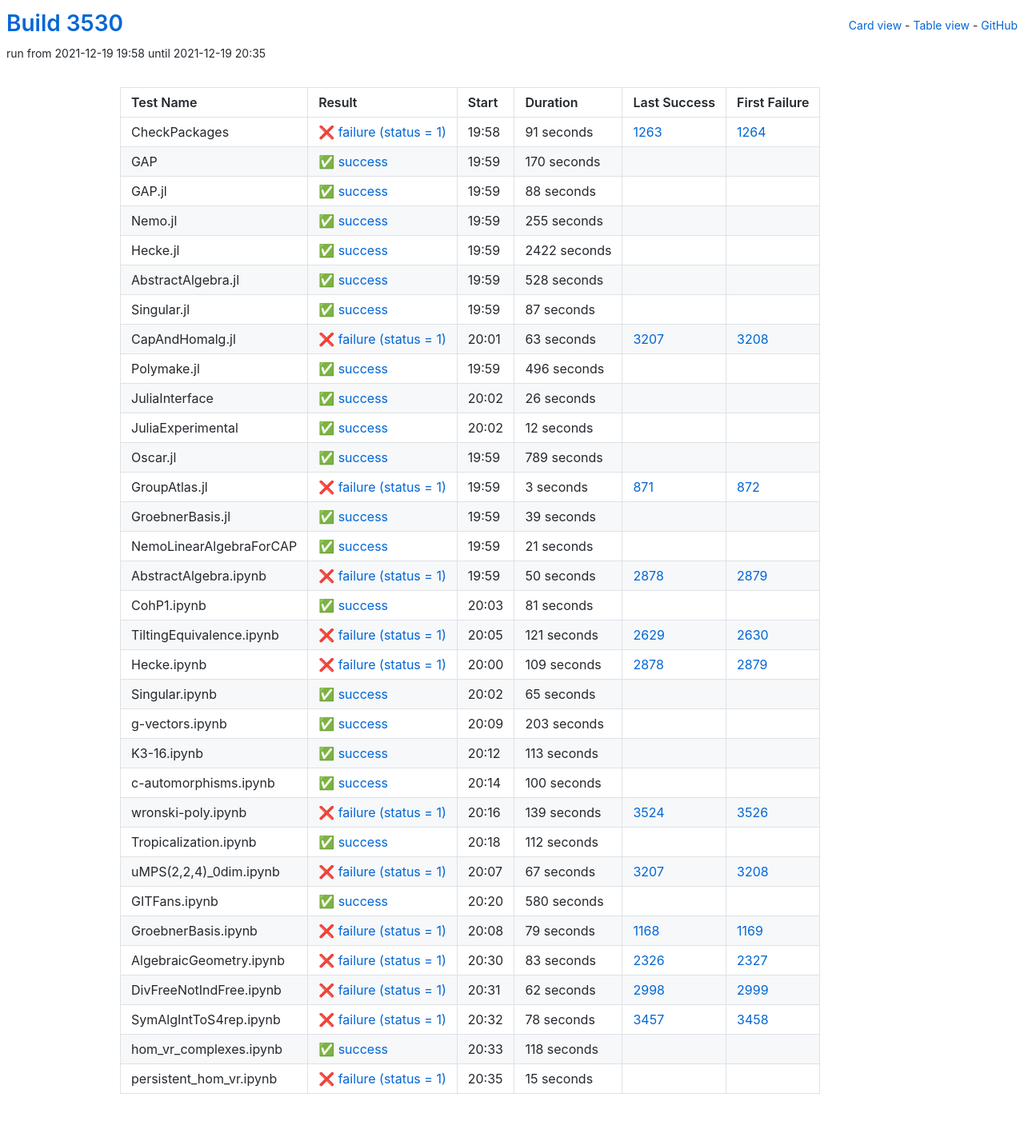
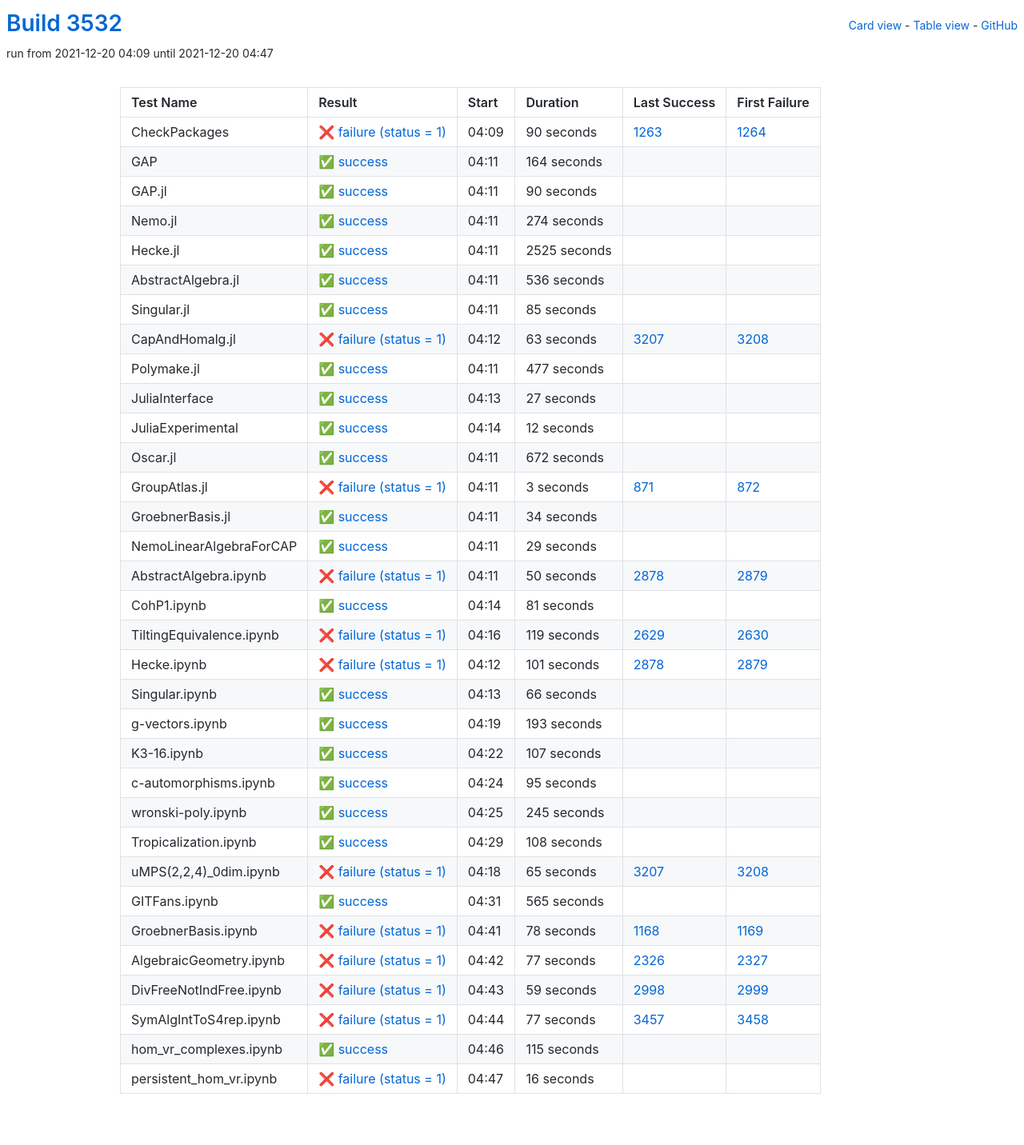
Before and after one commit to oscar-system/oscar-ci-status-stable, a Jekyll site: the page built from table.html, in a window 1280 px wide. Shown: the whole page at 80% size. Built offline with Jekyll 4.4.1, drawn with Linux system fonts in a browser that asks for light colours.

Commit message:
Build #3532

```diff
--- a/_data/ci.yml
+++ b/_data/ci.yml
@@ -1,6 +1,6 @@
 ---
-build: 3530
-build_url: https://oscarci.mathematik.uni-kl.de/job/oscar-stable/3530/
+build: 3532
+build_url: https://oscarci.mathematik.uni-kl.de/job/oscar-stable/3532/
 job: oscar-stable
 organization: oscar-system
 repo: oscar-ci-status-stable
@@ -8,92 +8,92 @@ repourl: https://github.com/oscar-system/oscar-ci-status-stable
 tests:
 - name: CheckPackages
   id: checkpackages
-  log: https://oscarci.mathematik.uni-kl.de/job/oscar-stable/3530/artifact/logs/build-3530/CheckPackages.log
-  start: 2021-12-19 19:58
+  log: https://oscarci.mathematik.uni-kl.de/job/oscar-stable/3532/artifact/logs/build-3532/CheckPackages.log
+  start: 2021-12-20 04:09
   success: false
   exitcode: 1
   status: failure
-  duration: 91
+  duration: 90
   last_success: 1263
   last_success_url: https://oscarci.mathematik.uni-kl.de/job/oscar-stable/1263/
   first_failure: 1264
   first_failure_url: https://oscarci.mathematik.uni-kl.de/job/oscar-stable/1264/
 - name: GAP
   id: gap
-  log: https://oscarci.mathematik.uni-kl.de/job/oscar-stable/3530/artifact/logs/build-3530/GAP.log
-  start: 2021-12-19 19:59
+  log: https://oscarci.mathematik.uni-kl.de/job/oscar-stable/3532/artifact/logs/build-3532/GAP.log
+  start: 2021-12-20 04:11
   success: true
   exitcode: 0
   status: success
-  duration: 170
+  duration: 164
   last_success: false
   last_success_url:
   first_failure: false
   first_failure_url:
 - name: GAP.jl
   id: gap-jl
-  log: https://oscarci.mathematik.uni-kl.de/job/oscar-stable/3530/artifact/logs/build-3530/GAP.jl.log
-  start: 2021-12-19 19:59
+  log: https://oscarci.mathematik.uni-kl.de/job/oscar-stable/3532/artifact/logs/build-3532/GAP.jl.log
+  start: 2021-12-20 04:11
   success: true
   exitcode: 0
   status: success
-  duration: 88
+  duration: 90
   last_success: false
   last_success_url:
   first_failure: false
   first_failure_url:
 - name: Nemo.jl
   id: nemo-jl
-  log: https://oscarci.mathematik.uni-kl.de/job/oscar-stable/3530/artifact/logs/build-3530/Nemo.jl.log
-  start: 2021-12-19 19:59
+  log: https://oscarci.mathematik.uni-kl.de/job/oscar-stable/3532/artifact/logs/build-3532/Nemo.jl.log
+  start: 2021-12-20 04:11
   success: true
   exitcode: 0
   status: success
-  duration: 255
+  duration: 274
   last_success: false
   last_success_url:
   first_failure: false
   first_failure_url:
 - name: Hecke.jl
   id: hecke-jl
-  log: https://oscarci.mathematik.uni-kl.de/job/oscar-stable/3530/artifact/logs/build-3530/Hecke.jl.log
-  start: 2021-12-19 19:59
+  log: https://oscarci.mathematik.uni-kl.de/job/oscar-stable/3532/artifact/logs/build-3532/Hecke.jl.log
+  start: 2021-12-20 04:11
   success: true
   exitcode: 0
   status: success
-  duration: 2422
+  duration: 2525
   last_success: false
   last_success_url:
   first_failure: false
   first_failure_url:
 - name: AbstractAlgebra.jl
   id: abstractalgebra-jl
-  log: https://oscarci.mathematik.uni-kl.de/job/oscar-stable/3530/artifact/logs/build-3530/AbstractAlgebra.jl.log
-  start: 2021-12-19 19:59
+  log: https://oscarci.mathematik.uni-kl.de/job/oscar-stable/3532/artifact/logs/build-3532/AbstractAlgebra.jl.log
+  start: 2021-12-20 04:11
   success: true
   exitcode: 0
   status: success
-  duration: 528
+  duration: 536
   last_success: false
   last_success_url:
   first_failure: false
   first_failure_url:
 - name: Singular.jl
   id: singular-jl
-  log: https://oscarci.mathematik.uni-kl.de/job/oscar-stable/3530/artifact/logs/build-3530/Singular.jl.log
-  start: 2021-12-19 19:59
+  log: https://oscarci.mathematik.uni-kl.de/job/oscar-stable/3532/artifact/logs/build-3532/Singular.jl.log
+  start: 2021-12-20 04:11
   success: true
   exitcode: 0
   status: success
-  duration: 87
+  duration: 85
   last_success: false
   last_success_url:
   first_failure: false
   first_failure_url:
 - name: CapAndHomalg.jl
   id: capandhomalg-jl
-  log: https://oscarci.mathematik.uni-kl.de/job/oscar-stable/3530/artifact/logs/build-3530/CapAndHomalg.jl.log
-  start: 2021-12-19 20:01
+  log: https://oscarci.mathematik.uni-kl.de/job/oscar-stable/3532/artifact/logs/build-3532/CapAndHomalg.jl.log
+  start: 2021-12-20 04:12
   success: false
   exitcode: 1
   status: failure
@@ -104,32 +104,32 @@ tests:
   first_failure_url: https://oscarci.mathematik.uni-kl.de/job/oscar-stable/3208/
 - name: Polymake.jl
   id: polymake-jl
-  log: https://oscarci.mathematik.uni-kl.de/job/oscar-stable/3530/artifact/logs/build-3530/Polymake.jl.log
-  start: 2021-12-19 19:59
+  log: https://oscarci.mathematik.uni-kl.de/job/oscar-stable/3532/artifact/logs/build-3532/Polymake.jl.log
+  start: 2021-12-20 04:11
   success: true
   exitcode: 0
   status: success
-  duration: 496
+  duration: 477
   last_success: false
   last_success_url:
   first_failure: false
   first_failure_url:
 - name: JuliaInterface
   id: juliainterface
-  log: https://oscarci.mathematik.uni-kl.de/job/oscar-stable/3530/artifact/logs/build-3530/JuliaInterface.log
-  start: 2021-12-19 20:02
+  log: https://oscarci.mathematik.uni-kl.de/job/oscar-stable/3532/artifact/logs/build-3532/JuliaInterface.log
+  start: 2021-12-20 04:13
   success: true
   exitcode: 0
   status: success
-  duration: 26
+  duration: 27
   last_success: false
   last_success_url:
   first_failure: false
   first_failure_url:
 - name: JuliaExperimental
   id: juliaexperimental
-  log: https://oscarci.mathematik.uni-kl.de/job/oscar-stable/3530/artifact/logs/build-3530/JuliaExperimental.log
-  start: 2021-12-19 20:02
+  log: https://oscarci.mathematik.uni-kl.de/job/oscar-stable/3532/artifact/logs/build-3532/JuliaExperimental.log
+  start: 2021-12-20 04:14
   success: true
   exitcode: 0
   status: success
@@ -140,20 +140,20 @@ tests:
   first_failure_url:
 - name: Oscar.jl
   id: oscar-jl
-  log: https://oscarci.mathematik.uni-kl.de/job/oscar-stable/3530/artifact/logs/build-3530/Oscar.jl.log
-  start: 2021-12-19 19:59
+  log: https://oscarci.mathematik.uni-kl.de/job/oscar-stable/3532/artifact/logs/build-3532/Oscar.jl.log
+  start: 2021-12-20 04:11
   success: true
   exitcode: 0
   status: success
-  duration: 789
+  duration: 672
   last_success: false
   last_success_url:
   first_failure: false
   first_failure_url:
 - name: GroupAtlas.jl
   id: groupatlas-jl
-  log: https://oscarci.mathematik.uni-kl.de/job/oscar-stable/3530/artifact/logs/build-3530/GroupAtlas.jl.log
-  start: 2021-12-19 19:59
+  log: https://oscarci.mathematik.uni-kl.de/job/oscar-stable/3532/artifact/logs/build-3532/GroupAtlas.jl.log
+  start: 2021-12-20 04:11
   success: false
   exitcode: 1
   status: failure
@@ -164,32 +164,32 @@ tests:
   first_failure_url: https://oscarci.mathematik.uni-kl.de/job/oscar-stable/872/
 - name: GroebnerBasis.jl
   id: groebnerbasis-jl
-  log: https://oscarci.mathematik.uni-kl.de/job/oscar-stable/3530/artifact/logs/build-3530/GroebnerBasis.jl.log
-  start: 2021-12-19 19:59
+  log: https://oscarci.mathematik.uni-kl.de/job/oscar-stable/3532/artifact/logs/build-3532/GroebnerBasis.jl.log
+  start: 2021-12-20 04:11
   success: true
   exitcode: 0
   status: success
-  duration: 39
+  duration: 34
   last_success: false
   last_success_url:
   first_failure: false
   first_failure_url:
 - name: NemoLinearAlgebraForCAP
   id: nemolinearalgebraforcap
-  log: https://oscarci.mathematik.uni-kl.de/job/oscar-stable/3530/artifact/logs/build-3530/NemoLinearAlgebraForCAP.log
-  start: 2021-12-19 19:59
+  log: https://oscarci.mathematik.uni-kl.de/job/oscar-stable/3532/artifact/logs/build-3532/NemoLinearAlgebraForCAP.log
+  start: 2021-12-20 04:11
   success: true
   exitcode: 0
   status: success
-  duration: 21
+  duration: 29
   last_success: false
   last_success_url:
   first_failure: false
   first_failure_url:
 - name: AbstractAlgebra.ipynb
   id: abstractalgebra-ipynb
-  log: https://oscarci.mathematik.uni-kl.de/job/oscar-stable/3530/artifact/logs/build-3530/AbstractAlgebra.ipynb.log
-  start: 2021-12-19 19:59
+  log: https://oscarci.mathematik.uni-kl.de/job/oscar-stable/3532/artifact/logs/build-3532/AbstractAlgebra.ipynb.log
+  start: 2021-12-20 04:11
   success: false
   exitcode: 1
   status: failure
@@ -200,8 +200,8 @@ tests:
   first_failure_url: https://oscarci.mathematik.uni-kl.de/job/oscar-stable/2879/
 - name: CohP1.ipynb
   id: cohp1-ipynb
-  log: https://oscarci.mathematik.uni-kl.de/job/oscar-stable/3530/artifact/logs/build-3530/CohP1.ipynb.log
-  start: 2021-12-19 20:03
+  log: https://oscarci.mathematik.uni-kl.de/job/oscar-stable/3532/artifact/logs/build-3532/CohP1.ipynb.log
+  start: 2021-12-20 04:14
   success: true
   exitcode: 0
   status: success
@@ -212,192 +212,192 @@ tests:
   first_failure_url:
 - name: TiltingEquivalence.ipynb
   id: tiltingequivalence-ipynb
-  log: https://oscarci.mathematik.uni-kl.de/job/oscar-stable/3530/artifact/logs/build-3530/TiltingEquivalence.ipynb.log
-  start: 2021-12-19 20:05
+  log: https://oscarci.mathematik.uni-kl.de/job/oscar-stable/3532/artifact/logs/build-3532/TiltingEquivalence.ipynb.log
+  start: 2021-12-20 04:16
   success: false
   exitcode: 1
   status: failure
-  duration: 121
+  duration: 119
   last_success: 2629
   last_success_url: https://oscarci.mathematik.uni-kl.de/job/oscar-stable/2629/
   first_failure: 2630
   first_failure_url: https://oscarci.mathematik.uni-kl.de/job/oscar-stable/2630/
 - name: Hecke.ipynb
   id: hecke-ipynb
-  log: https://oscarci.mathematik.uni-kl.de/job/oscar-stable/3530/artifact/logs/build-3530/Hecke.ipynb.log
-  start: 2021-12-19 20:00
+  log: https://oscarci.mathematik.uni-kl.de/job/oscar-stable/3532/artifact/logs/build-3532/Hecke.ipynb.log
+  start: 2021-12-20 04:12
   success: false
   exitcode: 1
   status: failure
-  duration: 109
+  duration: 101
   last_success: 2878
   last_success_url: https://oscarci.mathematik.uni-kl.de/job/oscar-stable/2878/
   first_failure: 2879
   first_failure_url: https://oscarci.mathematik.uni-kl.de/job/oscar-stable/2879/
 - name: Singular.ipynb
   id: singular-ipynb
-  log: https://oscarci.mathematik.uni-kl.de/job/oscar-stable/3530/artifact/logs/build-3530/Singular.ipynb.log
-  start: 2021-12-19 20:02
+  log: https://oscarci.mathematik.uni-kl.de/job/oscar-stable/3532/artifact/logs/build-3532/Singular.ipynb.log
+  start: 2021-12-20 04:13
   success: true
   exitcode: 0
   status: success
-  duration: 65
+  duration: 66
   last_success: false
   last_success_url:
   first_failure: false
   first_failure_url:
 - name: g-vectors.ipynb
   id: g-vectors-ipynb
-  log: https://oscarci.mathematik.uni-kl.de/job/oscar-stable/3530/artifact/logs/build-3530/g-vectors.ipynb.log
-  start: 2021-12-19 20:09
+  log: https://oscarci.mathematik.uni-kl.de/job/oscar-stable/3532/artifact/logs/build-3532/g-vectors.ipynb.log
+  start: 2021-12-20 04:19
   success: true
   exitcode: 0
   status: success
-  duration: 203
+  duration: 193
   last_success: false
   last_success_url:
   first_failure: false
   first_failure_url:
 - name: K3-16.ipynb
   id: k3-16-ipynb
-  log: https://oscarci.mathematik.uni-kl.de/job/oscar-stable/3530/artifact/logs/build-3530/K3-16.ipynb.log
-  start: 2021-12-19 20:12
+  log: https://oscarci.mathematik.uni-kl.de/job/oscar-stable/3532/artifact/logs/build-3532/K3-16.ipynb.log
+  start: 2021-12-20 04:22
   success: true
   exitcode: 0
   status: success
-  duration: 113
+  duration: 107
   last_success: false
   last_success_url:
   first_failure: false
   first_failure_url:
 - name: c-automorphisms.ipynb
   id: c-automorphisms-ipynb
-  log: https://oscarci.mathematik.uni-kl.de/job/oscar-stable/3530/artifact/logs/build-3530/c-automorphisms.ipynb.log
-  start: 2021-12-19 20:14
+  log: https://oscarci.mathematik.uni-kl.de/job/oscar-stable/3532/artifact/logs/build-3532/c-automorphisms.ipynb.log
+  start: 2021-12-20 04:24
   success: true
   exitcode: 0
   status: success
-  duration: 100
+  duration: 95
   last_success: false
   last_success_url:
   first_failure: false
   first_failure_url:
 - name: wronski-poly.ipynb
   id: wronski-poly-ipynb
-  log: https://oscarci.mathematik.uni-kl.de/job/oscar-stable/3530/artifact/logs/build-3530/wronski-poly.ipynb.log
-  start: 2021-12-19 20:16
-  success: false
-  exitcode: 1
-  status: failure
-  duration: 139
-  last_success: 3524
-  last_success_url: https://oscarci.mathematik.uni-kl.de/job/oscar-stable/3524/
-  first_failure: 3526
-  first_failure_url: https://oscarci.mathematik.uni-kl.de/job/oscar-stable/3526/
-- name: Tropicalization.ipynb
-  id: tropicalization-ipynb
-  log: https://oscarci.mathematik.uni-kl.de/job/oscar-stable/3530/artifact/logs/build-3530/Tropicalization.ipynb.log
-  start: 2021-12-19 20:18
+  log: https://oscarci.mathematik.uni-kl.de/job/oscar-stable/3532/artifact/logs/build-3532/wronski-poly.ipynb.log
+  start: 2021-12-20 04:25
   success: true
   exitcode: 0
   status: success
-  duration: 112
+  duration: 245
+  last_success: false
+  last_success_url:
+  first_failure: false
+  first_failure_url:
+- name: Tropicalization.ipynb
+  id: tropicalization-ipynb
+  log: https://oscarci.mathematik.uni-kl.de/job/oscar-stable/3532/artifact/logs/build-3532/Tropicalization.ipynb.log
+  start: 2021-12-20 04:29
+  success: true
+  exitcode: 0
+  status: success
+  duration: 108
   last_success: false
   last_success_url:
   first_failure: false
   first_failure_url:
 - name: uMPS(2,2,4)_0dim.ipynb
   id: umps-2-2-4-0dim-ipynb
-  log: https://oscarci.mathematik.uni-kl.de/job/oscar-stable/3530/artifact/logs/build-3530/uMPS-2-2-4-_0dim.ipynb.log
-  start: 2021-12-19 20:07
+  log: https://oscarci.mathematik.uni-kl.de/job/oscar-stable/3532/artifact/logs/build-3532/uMPS-2-2-4-_0dim.ipynb.log
+  start: 2021-12-20 04:18
   success: false
   exitcode: 1
   status: failure
-  duration: 67
+  duration: 65
   last_success: 3207
   last_success_url: https://oscarci.mathematik.uni-kl.de/job/oscar-stable/3207/
   first_failure: 3208
   first_failure_url: https://oscarci.mathematik.uni-kl.de/job/oscar-stable/3208/
 - name: GITFans.ipynb
   id: gitfans-ipynb
-  log: https://oscarci.mathematik.uni-kl.de/job/oscar-stable/3530/artifact/logs/build-3530/GITFans.ipynb.log
-  start: 2021-12-19 20:20
+  log: https://oscarci.mathematik.uni-kl.de/job/oscar-stable/3532/artifact/logs/build-3532/GITFans.ipynb.log
+  start: 2021-12-20 04:31
   success: true
   exitcode: 0
   status: success
-  duration: 580
+  duration: 565
   last_success: false
   last_success_url:
   first_failure: false
   first_failure_url:
 - name: GroebnerBasis.ipynb
   id: groebnerbasis-ipynb
-  log: https://oscarci.mathematik.uni-kl.de/job/oscar-stable/3530/artifact/logs/build-3530/GroebnerBasis.ipynb.log
-  start: 2021-12-19 20:08
+  log: https://oscarci.mathematik.uni-kl.de/job/oscar-stable/3532/artifact/logs/build-3532/GroebnerBasis.ipynb.log
+  start: 2021-12-20 04:41
   success: false
   exitcode: 1
   status: failure
-  duration: 79
+  duration: 78
   last_success: 1168
   last_success_url: https://oscarci.mathematik.uni-kl.de/job/oscar-stable/1168/
   first_failure: 1169
   first_failure_url: https://oscarci.mathematik.uni-kl.de/job/oscar-stable/1169/
 - name: AlgebraicGeometry.ipynb
   id: algebraicgeometry-ipynb
-  log: https://oscarci.mathematik.uni-kl.de/job/oscar-stable/3530/artifact/logs/build-3530/AlgebraicGeometry.ipynb.log
-  start: 2021-12-19 20:30
+  log: https://oscarci.mathematik.uni-kl.de/job/oscar-stable/3532/artifact/logs/build-3532/AlgebraicGeometry.ipynb.log
+  start: 2021-12-20 04:42
   success: false
   exitcode: 1
   status: failure
-  duration: 83
+  duration: 77
   last_success: 2326
   last_success_url: https://oscarci.mathematik.uni-kl.de/job/oscar-stable/2326/
   first_failure: 2327
   first_failure_url: https://oscarci.mathematik.uni-kl.de/job/oscar-stable/2327/
 - name: DivFreeNotIndFree.ipynb
   id: divfreenotindfree-ipynb
-  log: https://oscarci.mathematik.uni-kl.de/job/oscar-stable/3530/artifact/logs/build-3530/DivFreeNotIndFree.ipynb.log
-  start: 2021-12-19 20:31
+  log: https://oscarci.mathematik.uni-kl.de/job/oscar-stable/3532/artifact/logs/build-3532/DivFreeNotIndFree.ipynb.log
+  start: 2021-12-20 04:43
   success: false
   exitcode: 1
   status: failure
-  duration: 62
+  duration: 59
   last_success: 2998
   last_success_url: https://oscarci.mathematik.uni-kl.de/job/oscar-stable/2998/
   first_failure: 2999
   first_failure_url: https://oscarci.mathematik.uni-kl.de/job/oscar-stable/2999/
 - name: SymAlgIntToS4rep.ipynb
   id: symalginttos4rep-ipynb
-  log: https://oscarci.mathematik.uni-kl.de/job/oscar-stable/3530/artifact/logs/build-3530/SymAlgIntToS4rep.ipynb.log
-  start: 2021-12-19 20:32
+  log: https://oscarci.mathematik.uni-kl.de/job/oscar-stable/3532/artifact/logs/build-3532/SymAlgIntToS4rep.ipynb.log
+  start: 2021-12-20 04:44
   success: false
   exitcode: 1
   status: failure
-  duration: 78
+  duration: 77
   last_success: 3457
   last_success_url: https://oscarci.mathematik.uni-kl.de/job/oscar-stable/3457/
   first_failure: 3458
   first_failure_url: https://oscarci.mathematik.uni-kl.de/job/oscar-stable/3458/
 - name: hom_vr_complexes.ipynb
   id: hom-vr-complexes-ipynb
-  log: https://oscarci.mathematik.uni-kl.de/job/oscar-stable/3530/artifact/logs/build-3530/hom_vr_complexes.ipynb.log
-  start: 2021-12-19 20:33
+  log: https://oscarci.mathematik.uni-kl.de/job/oscar-stable/3532/artifact/logs/build-3532/hom_vr_complexes.ipynb.log
+  start: 2021-12-20 04:46
   success: true
   exitcode: 0
   status: success
-  duration: 118
+  duration: 115
   last_success: false
   last_success_url:
   first_failure: false
   first_failure_url:
 - name: persistent_hom_vr.ipynb
   id: persistent-hom-vr-ipynb
-  log: https://oscarci.mathematik.uni-kl.de/job/oscar-stable/3530/artifact/logs/build-3530/persistent_hom_vr.ipynb.log
-  start: 2021-12-19 20:35
+  log: https://oscarci.mathematik.uni-kl.de/job/oscar-stable/3532/artifact/logs/build-3532/persistent_hom_vr.ipynb.log
+  start: 2021-12-20 04:47
   success: false
   exitcode: 1
   status: failure
-  duration: 15
+  duration: 16
   last_success: false
   last_success_url:
   first_failure: false
```
Also changed, not shown: README.md.
